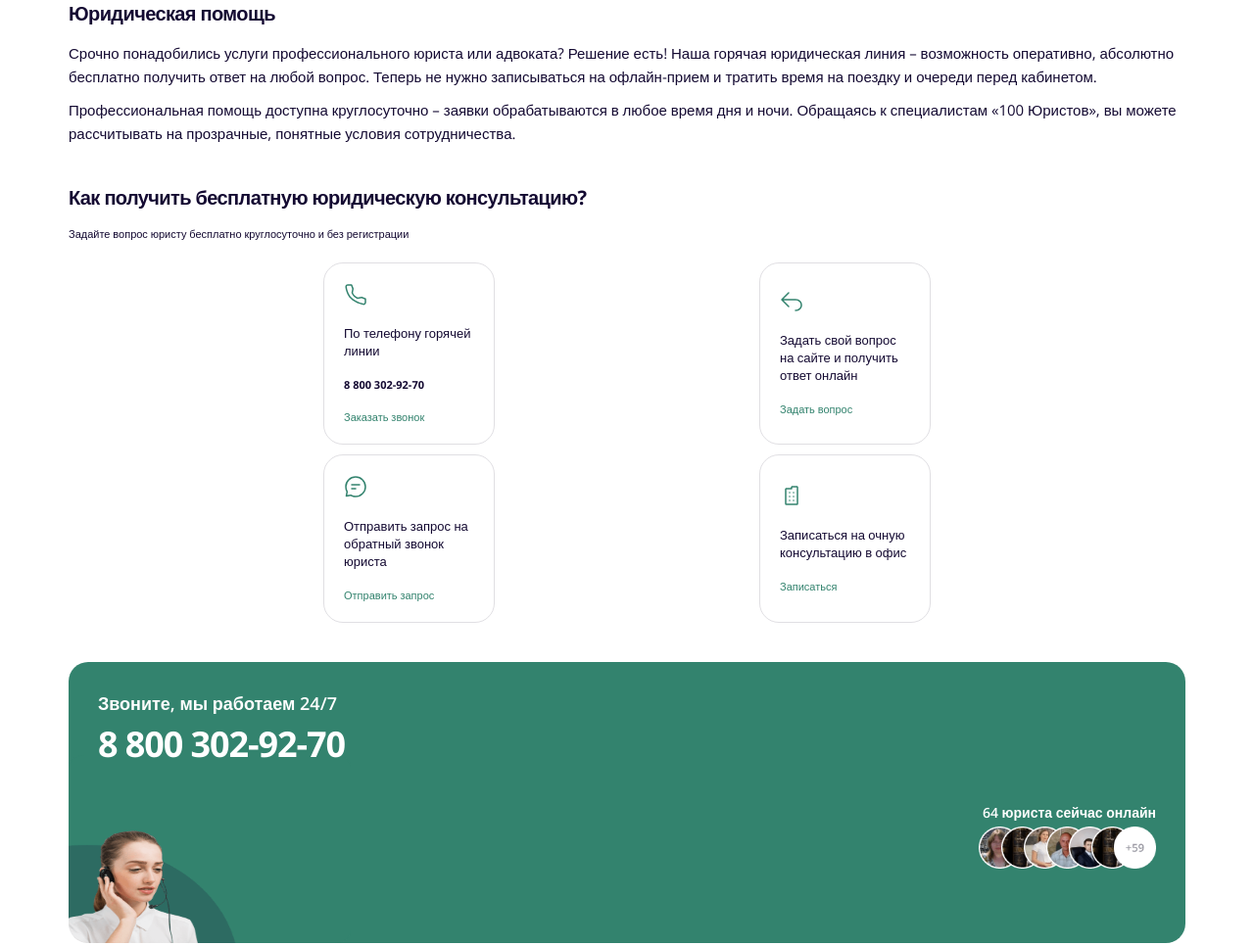
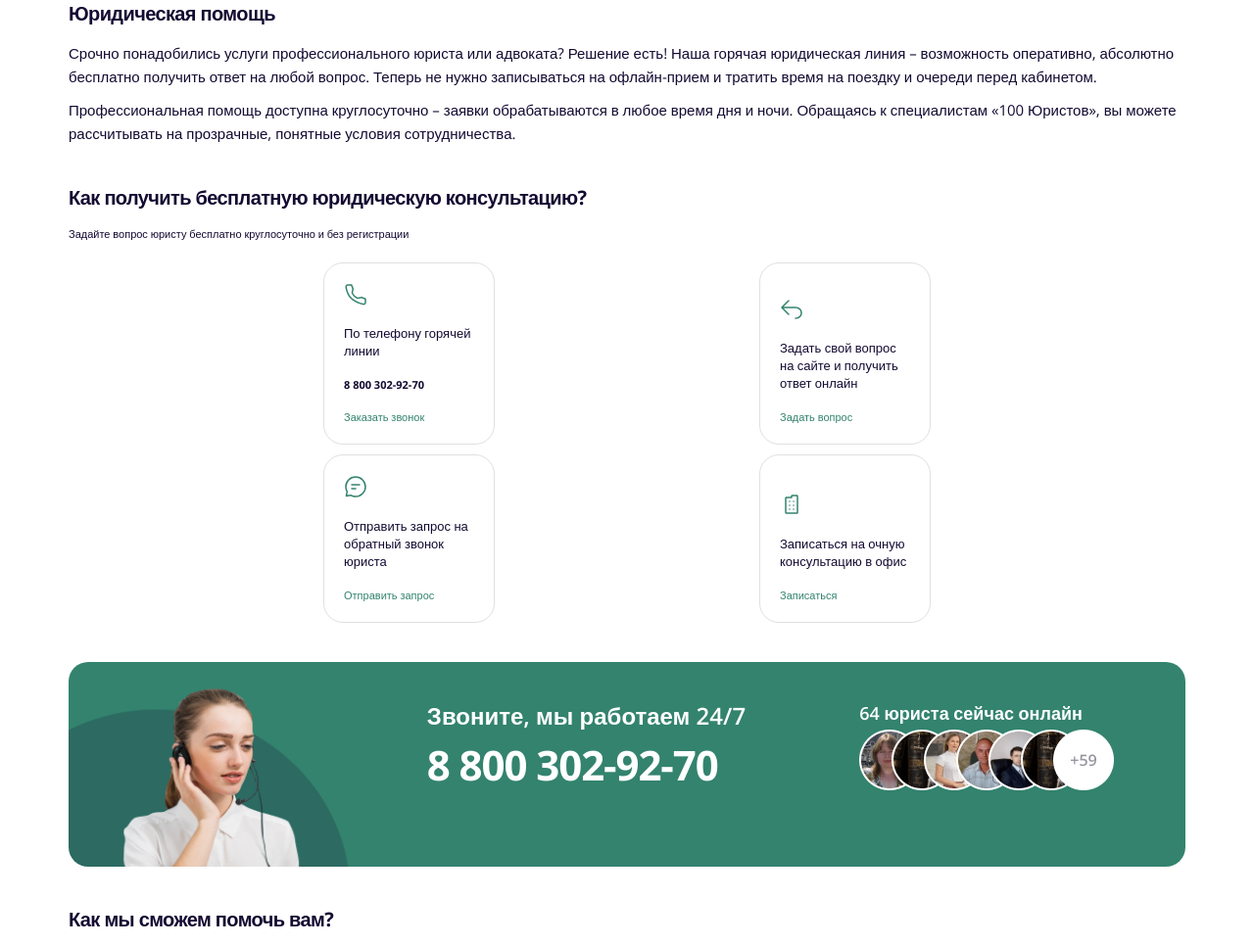
Before and after one commit to Dilmurod-Jumanazaov/lawyer-team, a plain HTML site: page index.html in a window 1280 px wide. Shown: the top 966 px of the page at 98% size. Drawn offline with Linux system fonts and the light colour scheme.

Commit message:
Add article styled

```diff
--- a/scss/blocks/_article.scss
+++ b/scss/blocks/_article.scss
@@ -1,12 +1,11 @@
 @use "../mixins" as m;
 .site-article__wrapper {
-  z-index: 5;
   padding: 30px 30px 76px;
   border-radius: 20px;
-  background-image: url("/images/articlebgimg.png");
+  background-image: url("/images/articlebgmobile.png");
   background-repeat: no-repeat;
-  background-position: left bottom, left bottom;
-  background-size: 200px 130px, 170px 120px;
+  background-position: left bottom;
+  background-size: 190px;
   background-color: var(--main-green-color);
 }
 .site-article__title {
@@ -33,7 +32,7 @@
   margin-top: 0;
   margin-bottom: 5px;
   font-weight:var(--main-semi-bold-fw);
-  font-size: 11px;
+  font-size: 10px;
   line-height: normal;
   color: var(--main-white-color);
   text-align: end;
@@ -60,8 +59,7 @@
 }
 @include m.media (390px) {
   .site-article__wrapper {
-    background-size: 288px 192px, 250px 172px;
-    background-position: left bottom;
+    background-size: 210px 185px;
   }
   .site-article__title {
     font-size: 18px;
@@ -77,3 +75,55 @@
     width: 100%;
   }
 }
+@include m.media (768px) {
+  .site-article__wrapper {
+    padding-top: 38px;
+    background-image: url("/images/articlebg.png");
+    background-size: 320px 200px;
+  }
+  .site-article__desc {
+    font-size: 18px;
+    text-align: center;
+  }
+  .site-article__img {
+    max-width: 230px;
+    width: 100%;
+    margin: 0 auto;
+  }
+}
+@include m.media (1000px) {
+  .site-article__wrapper {
+    @include m.flexbox(center, center);
+  }
+  .site-article__title-box {
+    margin-right: 40px;
+  }
+  .site-article__phone-num {
+    margin-bottom: 0;
+  }
+}
+@include m.media (1200px) {
+  .site-article__wrapper {
+    margin: 0 auto;
+    background-size: 330px 190px;
+  }
+  .site-article__title-box {
+    margin-right: 116px;
+    margin-left: 293px;
+  }
+  .site-article__title {
+    font-size: 24px;
+  }
+  .site-article__phone-num {
+    font-size: 42px;
+  }
+  .site-article__img-wrap {
+    display: flex;
+    flex-direction: column;
+    align-items: start;
+  }
+  .site-article__img {
+    max-width: 260px;
+    width: 100%;
+  }
+}
--- a/scss/blocks/_help.scss
+++ b/scss/blocks/_help.scss
@@ -50,7 +50,7 @@
 }
 .help__item {
   display: flex;
-  align-items: center;
+  align-items: flex-end;
   max-width: 175px;
   width: 100%;
   // min-height: 100%;
@@ -62,26 +62,23 @@
 .help__item--second {
   margin-right: 0;
 }
-.help__item:nth-child(1) {
-  display: flex;
-  align-items: flex-start;
-}
 .help__info-box {
+  position: relative;
 }
 .help__info-box::before {
+  position: relative;
+  top: 0;
+  left: 0;
   @include m.pseudo-element(24px,24px);
   background-image: url("/images/phonegreen.svg");
 }
 .help__info-box--second::before {
-  @include m.pseudo-element(24px,24px);
   background-image: url("/images/reply.svg");
 }
 .help__info-box--three::before {
-  @include m.pseudo-element(24px,24px);
   background-image: url("/images/chatlines.svg");
 }
 .help__info-box--four::before {
-  @include m.pseudo-element(24px,24px);
   background-image: url("/images/building.svg");
 }
 .help__item-text {
@@ -131,3 +128,7 @@
     font-size: 20px;
   }
 }
+@include m.media (768px) {
+  .help__list-wrapper {
+  }
+}
```
Also changed, not shown: css/main.css, images/articlebg.png (added), images/articlebgimg.png (deleted), images/articlebgmobile.png (added), 1 other file.
